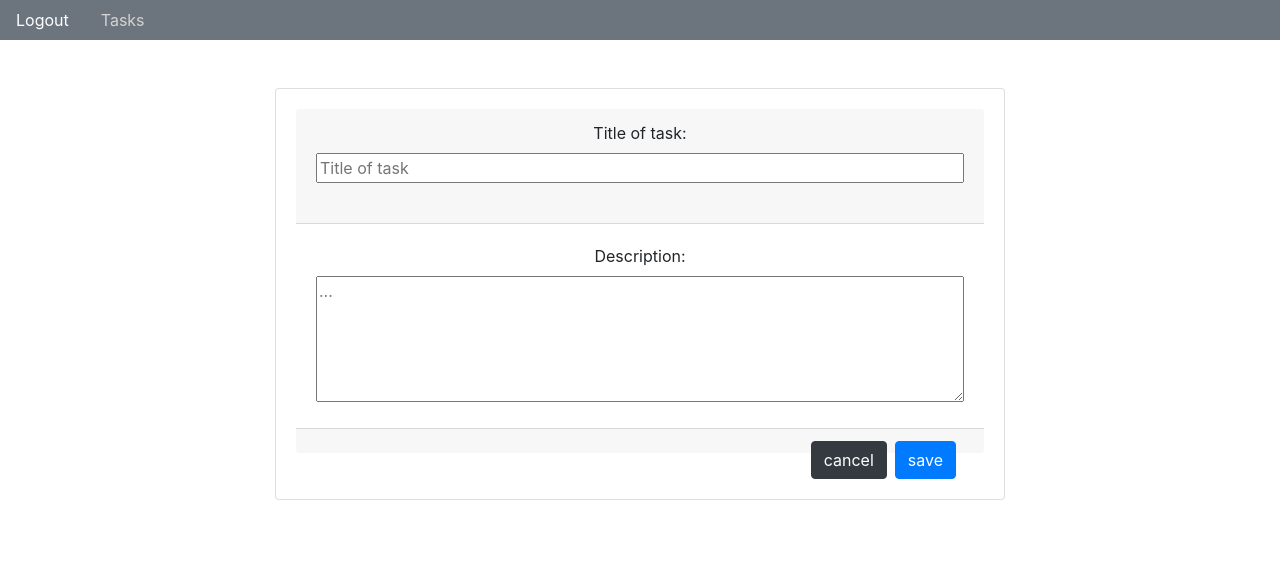
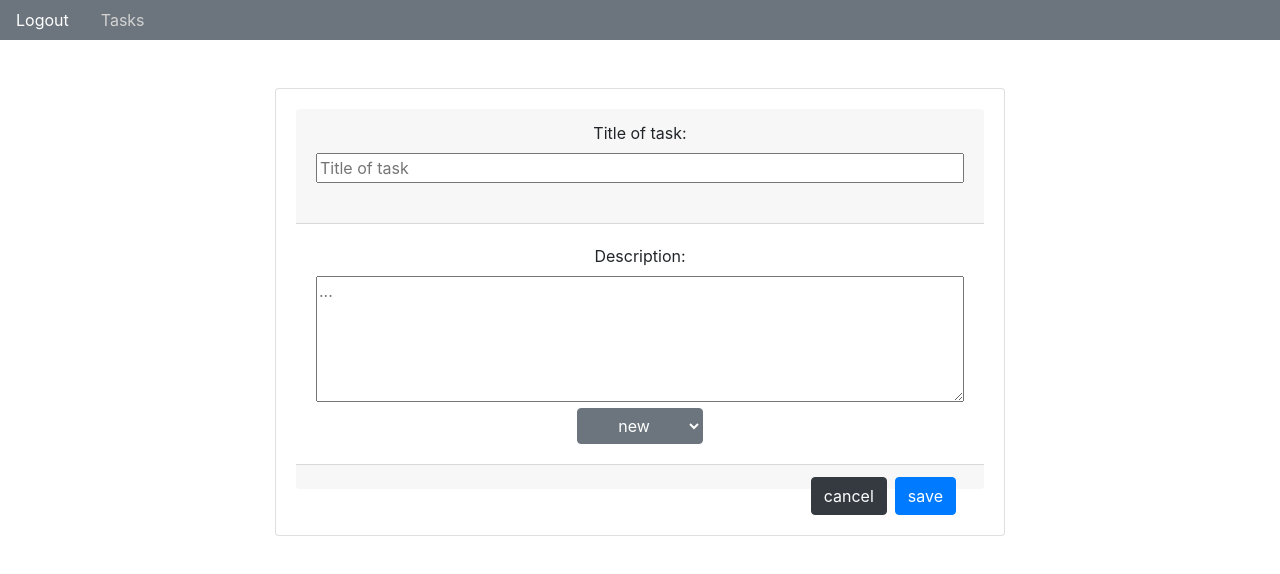
Before and after one commit to yerzhanova/toDoListProject, an Angular app in the folder client/: page /addTask in a window 1280 px wide. Shown: the top 574 px of the page. Built offline with nearby package versions, Linux system fonts and the light colour scheme; sample sign-in values are in the browser's storage.

Commit message:
filter by state

```diff
--- a/client/src/app/add-task/add-task.component.html
+++ b/client/src/app/add-task/add-task.component.html
@@ -14,7 +14,12 @@
           <div><label>Description:</label></div>
           <div><textarea style="min-width: 100%;" name="description" class="card-text" [(ngModel)]="task.description" rows="5"
                          placeholder="..."></textarea></div>
-          <!--<p class="card-text">Some quick example text to build on the card title and make up the bulk of the card's content.</p>-->
+          <div>
+            <select name="selectedState" id="state" class="btn btn-secondary dropdown-toggle" [(ngModel)]="currentState">
+              <option *ngFor="let state of states" [value]="state">{{state}}</option>
+            </select>
+          </div>
+        <!--<p class="card-text">Some quick example text to build on the card title and make up the bulk of the card's content.</p>-->
         </div>
         <div class="card-footer text-center">
             <button class="btn btn-primary float-right mr-2" (click)="addTask()">save</button>
--- a/client/src/app/add-task/add-task.component.ts
+++ b/client/src/app/add-task/add-task.component.ts
@@ -15,17 +15,20 @@ export class AddTaskComponent implements OnInit {
     title: '',
     description: '',
     date: new Date(),
-    userId: sessionStorage.getItem('id')
+    userId: sessionStorage.getItem('id'),
+    state: 'new'
   };
   isValidTask = true;
-
+  states = ['new', 'completed', 'deleted'];
+  currentState = this.states[0];
   ngOnInit() {
-
+    this.task.state = this.currentState;
   }
 
   addTask() {
     if (this.task.title !== '') {
       this.isValidTask = true;
+      this.task.state = this.currentState;
       let userId = sessionStorage.getItem('id');
       if (userId) {
         this._taskService.addTask(userId, this.task).subscribe(
--- a/client/src/app/task/task.component.html
+++ b/client/src/app/task/task.component.html
@@ -1,3 +1,7 @@
+
+<select name="selectedState" id="state" class="btn btn-secondary dropdown-toggle" (click)="filterByState()" [(ngModel)]="filterState" >
+  <option *ngFor="let state of states" [value]="state" >{{state}}</option>
+</select>
 <div class="row mt-10">
   <div class="col-12 text-left mt-5">
     <button class="btn btn-success" (click)="addTask()">Add new task</button>
@@ -5,14 +9,17 @@
   <div class="col-12 mt-5 text-center">
     <label class="h4">List of your tasks:</label>
   </div>
-  <div class="col-md-3 mt-5" *ngFor="let task of tasks">
+  <div class="col-md-3 mt-5" *ngFor="let task of filteredTasks">
     <div class="card h-100 text-center">
       <div class="card-body">
         <h5 class="card-title">{{task.title}}</h5>
         <p class="card-text">
           {{task.description}}
         </p>
-        {{task.date | date:"shortDate"}}
+        {{task.date | date: 'dd.mm.yy hh:mm:mm'}}
+        <p class="card-text">
+          {{task.state}}
+        </p>
       </div>
       <div class="card-footer">
         <button class="btn btn-primary" (click)="editTask(task)">Edit task</button>
--- a/client/src/app/task/task.component.ts
+++ b/client/src/app/task/task.component.ts
@@ -15,14 +15,21 @@ export class TaskComponent implements OnInit {
   tasks = [];
   user = {
   };
-
+  states = [
+    'all',
+    'completed',
+    'new',
+    'deleted'
+  ];
+  filteredTasks = [];
+  filterState = this.states[0];
   ngOnInit() {
     const userId = sessionStorage.getItem('id');
     this._taskService.getTasksByUserId(userId).subscribe(
       res => {
          console.log(res);
          this.tasks = res;
-         // console.log(typeof res);
+         this.filteredTasks = res;
       },
       err => {
         if (err instanceof HttpErrorResponse) {
@@ -41,4 +48,13 @@ export class TaskComponent implements OnInit {
   addTask() {
     this._router.navigate(['addTask']);
   }
+
+  filterByState() {
+    if (this.filterState === 'all') {
+      this.filteredTasks = this.tasks;
+    } else {
+      console.log(this.filterState);
+      this.filteredTasks = this.tasks.filter(task => task.state === this.filterState);
+    }
+  }
 }
```
Also changed, not shown: 1 other file (tests, documents, lock files or other folders).
